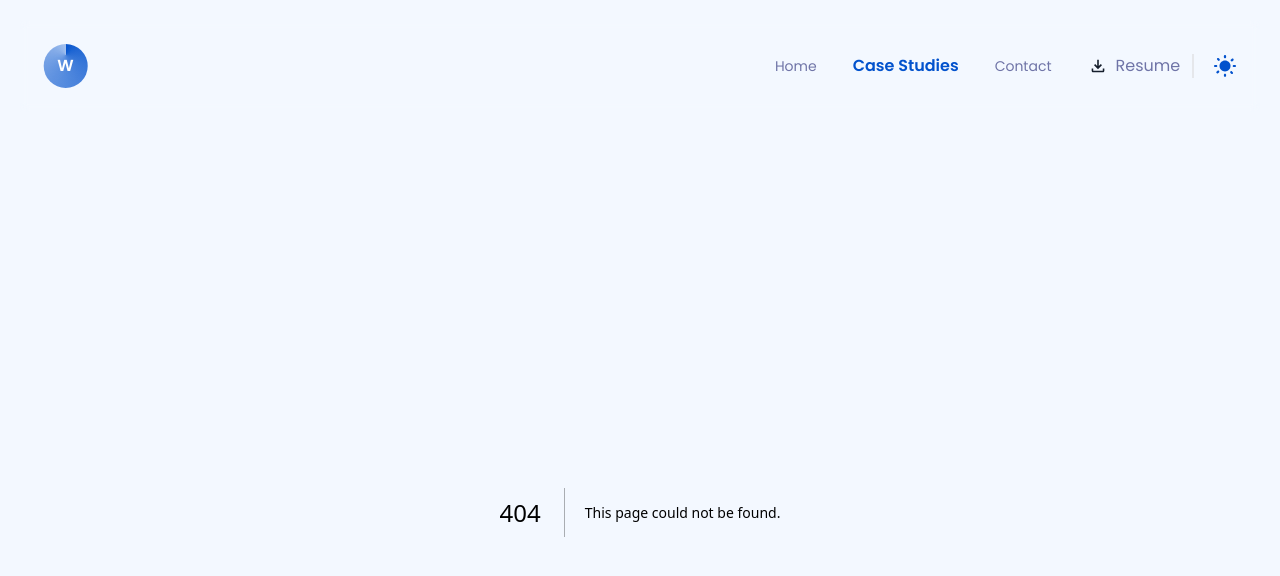
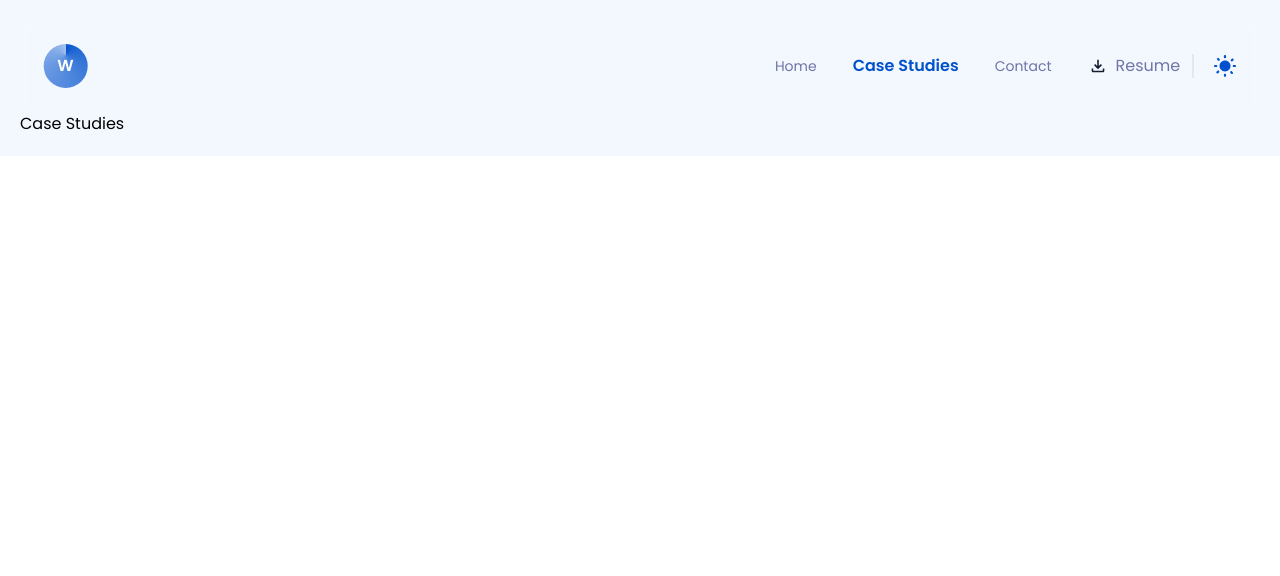
Before and after one commit to wirayuda299/portfolio, a Next.js app: page /case-studies in a window 1280 px wide. Before the commit this address had no page. Shown: the top 576 px of the page. Built offline with nearby package versions, Linux system fonts and the light colour scheme.

Commit message:
create case-studies page file

```diff
--- /dev/null
+++ b/app/case-studies/page.tsx
@@ -0,0 +1,3 @@
+export default function CaseStudies() {
+	return <div>Case Studies</div>;
+}
```
